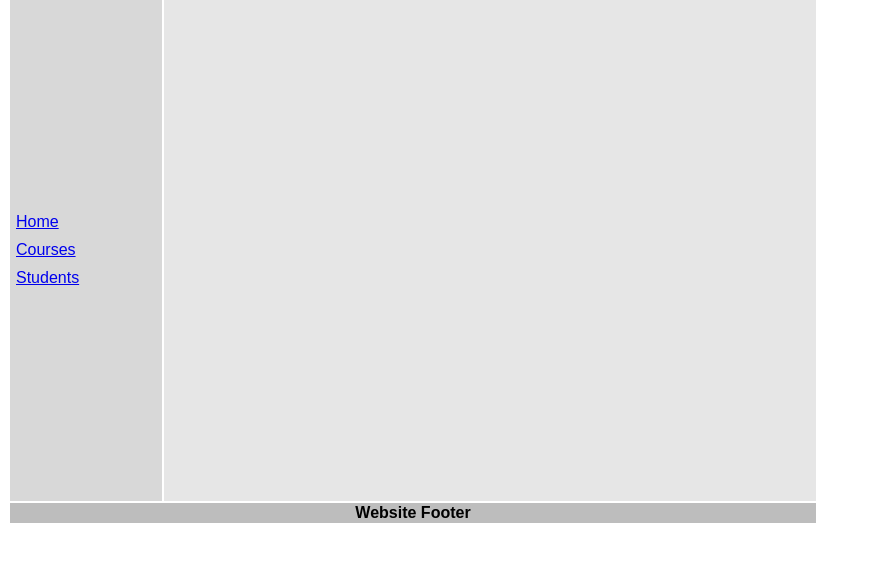
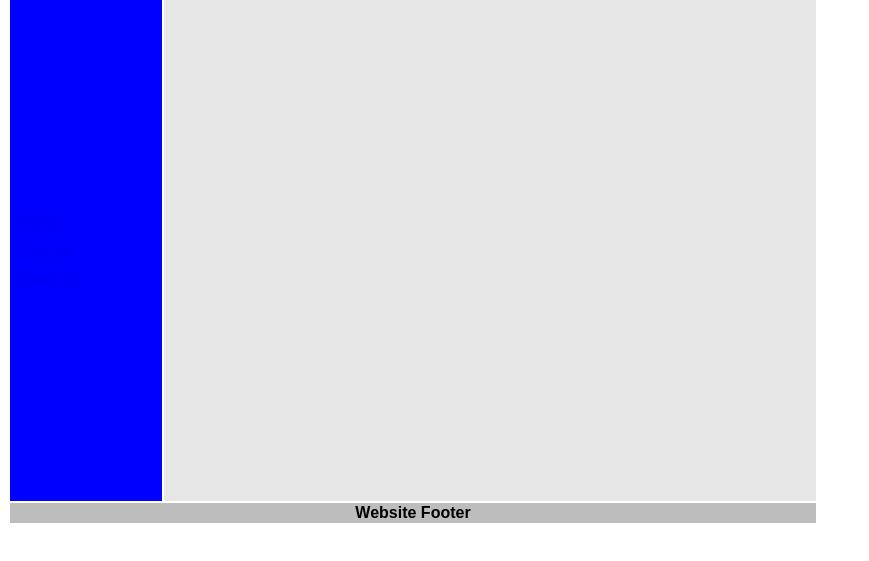
Before and after one commit to TECnologyj77/angularjsTutorial, a plain HTML site: page Tutor2/index5.html in a window 1280 px wide. Shown: the part 95-656 px from the top of the page, without its empty margins (0-869 px from the left). Drawn offline with Linux system fonts and the light colour scheme.

Commit message:
changed one color to blue

```diff
--- a/Tutor2/Style3.css
+++ b/Tutor2/Style3.css
@@ -12,7 +12,7 @@
 
 .leftMenu {
     height: 500px;
-    background-color: #D8D8D8;
+    background-color: blue;
     width: 150px;
 }
 
```
Also changed, not shown: 1 other file.
